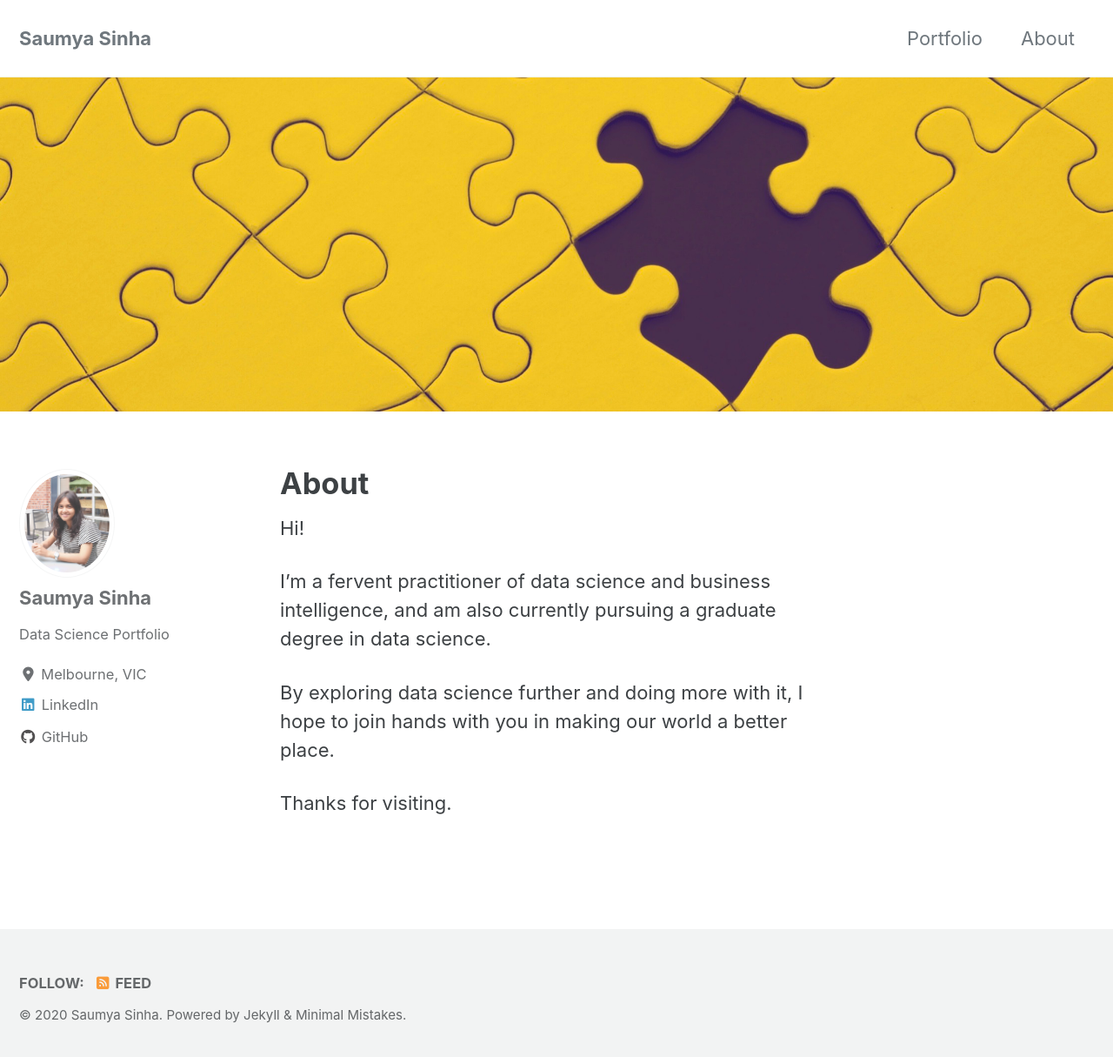
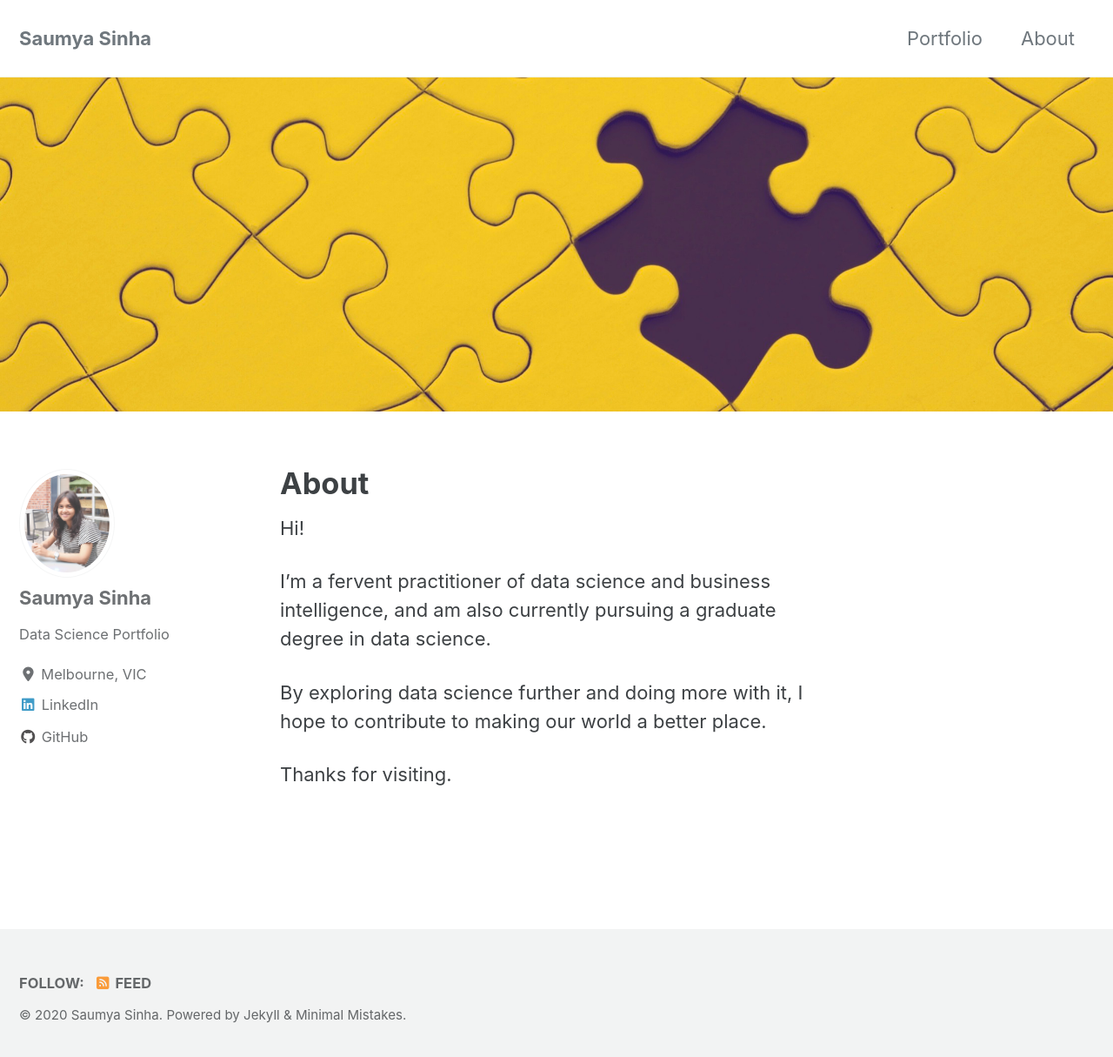
Before and after one commit to sinhasaumya/sinhasaumya.github.io, a Jekyll site: the page built from _pages/about.md, in a window 1280 px wide and 1223 px high. Shown: the top 1215 px of the window at 87% size. Built offline with Jekyll 4.4.1, drawn with Linux system fonts in a browser that asks for light colours; cached includes are drawn as plain includes; nearby versions of some CDN libraries.

Commit message:
rechecked 2

```diff
--- a/_pages/about.md
+++ b/_pages/about.md
@@ -9,6 +9,6 @@ Hi!
 
 I'm a fervent practitioner of data science and business intelligence, and am also currently pursuing a graduate degree in data science.
 
-By exploring data science further and doing more with it, I hope to join hands with you in making our world a better place.
+By exploring data science further and doing more with it, I hope to contribute to making our world a better place.
 
 Thanks for visiting.
```
Also changed, not shown: _pages/portfolio.md (+0 -14 lines).
